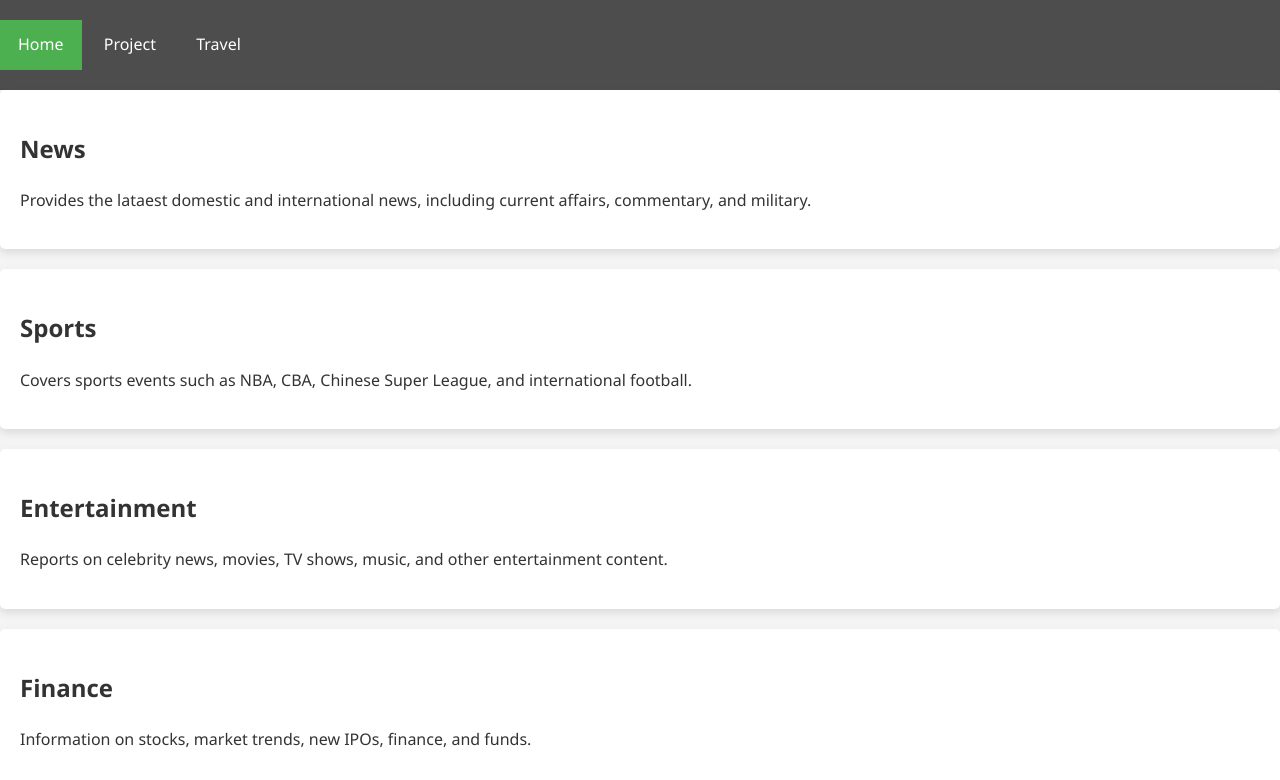
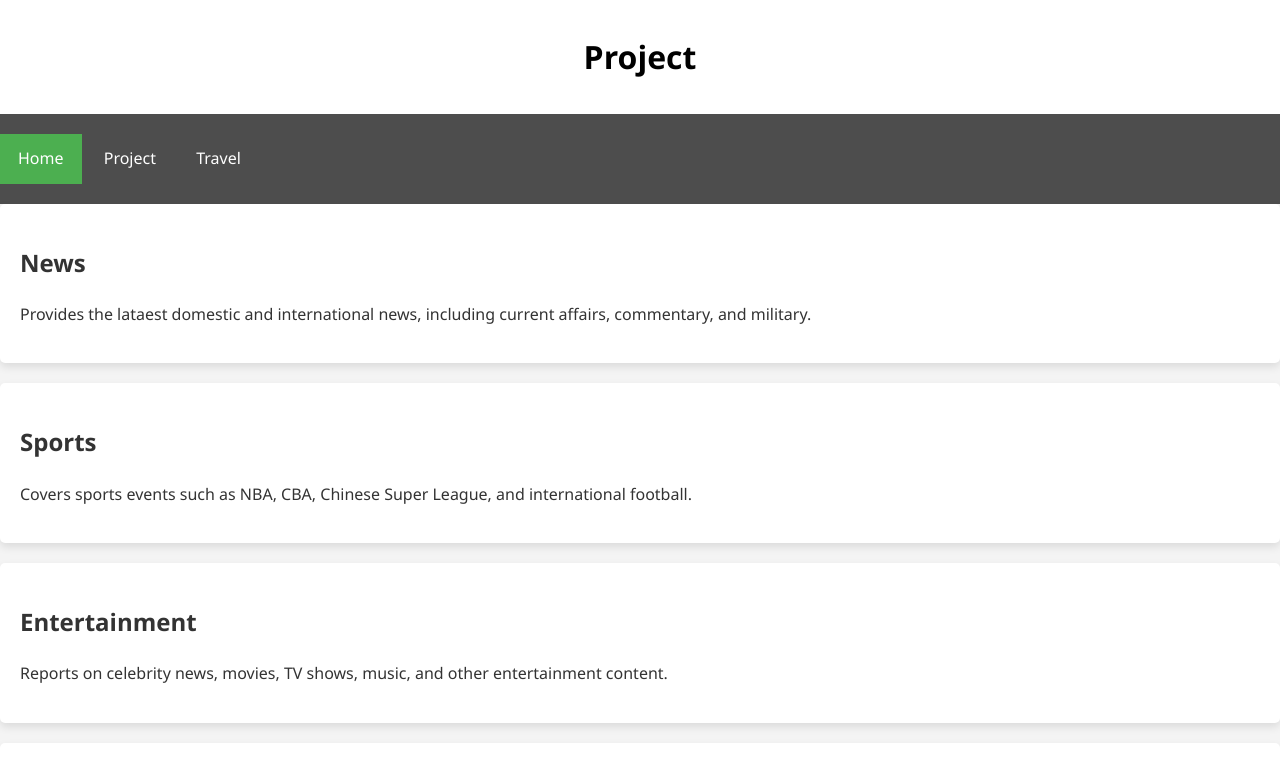
Before and after one commit to JamesBibbruns/452, a plain HTML site: page 6.html in a window 1280 px wide. Shown: the top 780 px of the page. Drawn offline with Linux system fonts and the light colour scheme.

Commit message:
Add files via upload

```diff
--- a/6.html
+++ b/6.html
@@ -118,10 +118,22 @@ h1{
   width: 300px;
   height: 350px;
 }
+.header {
+background: white;
+color: #fff;
+padding: 10px 0;
+text-align: center;
+}
+h1{
+    color: black;
+    size: 10px;
+}
 </style>
 </head>
 <body>
-
+  <div class="header">
+    <h1>Project</h1>
+</div>
 <div class="container">
   <div class="topnav">
     <a href="index.html" class="active">Home</a>
```
Also changed, not shown: 66.html (+3 -1 lines).
